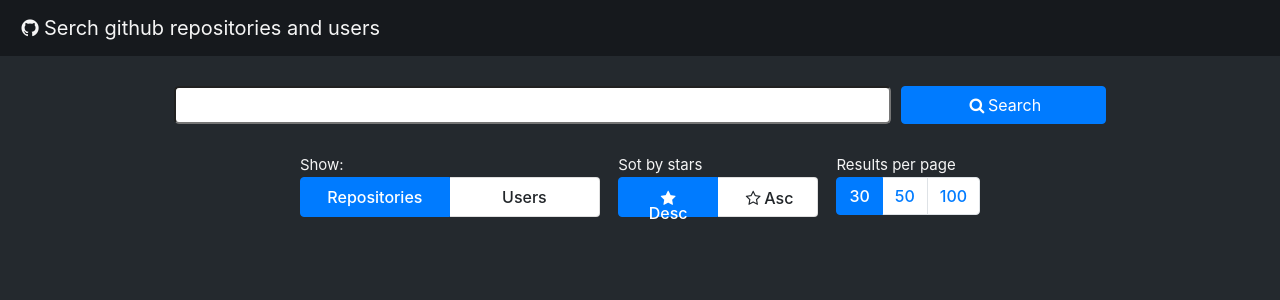
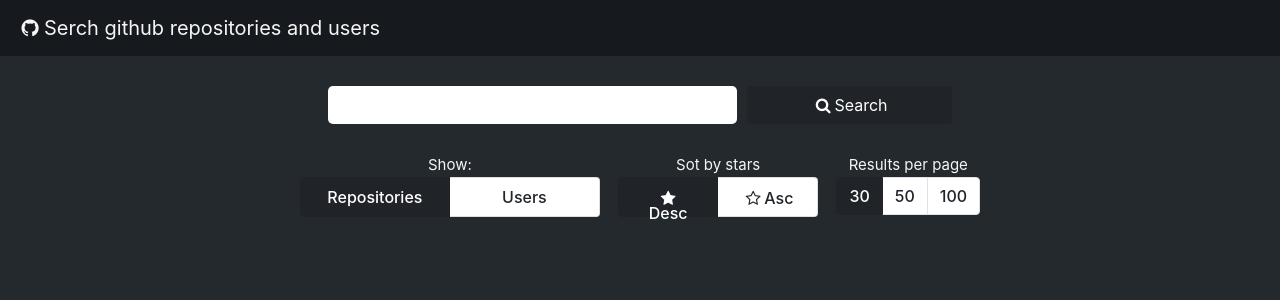
Before and after one commit to rpask00/gitsearch, a React (Create React App) app: page /search in a window 1280 px wide. Shown: the top 300 px of the page. Built offline with nearby package versions, Linux system fonts and the light colour scheme.

Commit message:
primary color change

```diff
--- a/src/components/repositoryScreen.tsx
+++ b/src/components/repositoryScreen.tsx
@@ -36,7 +36,7 @@ class RepositoryScreen extends React.Component<RepositoryScreenProps, Repository
         const { repository, repositoryCommits } = this.state
         if (!repository) return <h1 className='not-found'> Repository not found..</h1>
 
-        let commits = repositoryCommits ? repositoryCommits.map(commit => <Commit key={commit.sha} commit={commit.commit}></Commit>) : []
+        let commits = repositoryCommits ? repositoryCommits.map(commit => <CommitComponent key={commit.sha} commit={commit.commit}></CommitComponent>) : []
 
         return (
             <div className="repository-box">
@@ -77,7 +77,7 @@ interface Commit {
     }
 }
 
-export const Commit: FC<{ commit: Commit }> = ({ commit }) => {
+export const CommitComponent: FC<{ commit: Commit }> = ({ commit }) => {
     let date = new Date(commit.committer.date).toLocaleDateString()
     return (<div className='commit'>
         <h1 className='committer-name'><span className="label">Commiter:</span> {commit.committer.name}</h1>
--- a/src/index.css
+++ b/src/index.scss
@@ -11,6 +11,10 @@ body {
   background-color: rgb(22, 25, 29);
 }
 
+$primary: rgb(32, 36, 41);
+
+@import "node_modules/bootstrap/scss/bootstrap.scss";
+
 .navbar-brand,
 .navbar-brand:hover {
   color: whitesmoke;
--- a/src/index.tsx
+++ b/src/index.tsx
@@ -1,8 +1,7 @@
 import React from 'react';
 import ReactDOM from 'react-dom';
-import './index.css';
+import './index.scss';
 import App from './App';
-import 'bootstrap/dist/css/bootstrap.min.css';
 import './styles/fontello/css/fontello.css'
 import { BrowserRouter } from 'react-router-dom'
 
--- a/src/styles/repositoryScreen.css
+++ b/src/styles/repositoryScreen.css
@@ -2,7 +2,7 @@
     width: 50%;
     display: flex;
     flex-direction: column;
-    margin: 50px auto 50px auto;
+    margin: 10px auto 50px auto;
     align-items: center;
 }
 
@@ -17,9 +17,6 @@
     text-align: center;
 }
 
-.userbox h1 a{
-    display: block;
-}
 
 .not-found{
     margin-top: 30px;
--- a/src/styles/searchScreen.css
+++ b/src/styles/searchScreen.css
@@ -28,7 +28,9 @@
 
 .searchbar-input {
     border-radius: 5px;
-    width: 70%;
+    border: none;
+    width: 40%;
+    outline: none;
     padding: 5px;
 }
 
@@ -79,6 +81,7 @@ ul.sortmode {
 .filter label {
     margin: 0;
     font-size: 15px;
+    text-align: center;
     color: whitesmoke;
 }
 
@@ -86,23 +89,22 @@ ul.sortmode {
     margin: 0;
 }
 
- .page-item{
+.page-item {
     cursor: pointer;
 }
-
- .badge{background-color: rgb(72, 72, 72);}
-.Kotlin{background-color: rgb(118, 76, 0);}
-.JavaScript{background-color: rgb(151, 158, 10);}
-.Python{background-color: rgb(7, 89, 165);}
-.HTML{background-color: rgb(189, 69, 14);}
-.CSS{background-color: rgb(69, 0, 118);}
-.Java{background-color: rgb(169, 112, 6);}
-.PHP{background-color: rgb(37, 4, 128);}
-.Kotlin{background-color: rgb(118, 76, 0);}
-.TypeScript{background-color: rgb(25, 240, 236);}
-.Ruby{background-color: rgb(238, 3, 3);}
-.R{background-color: rgb(62, 88, 194);}
-.Rust{background-color: rgb(106, 54, 26);}
+.badge {background-color: rgb(72, 72, 72);}
+.Kotlin {background-color: rgb(118, 76, 0);}
+.JavaScript {background-color: rgb(151, 158, 10);}
+.Python {background-color: rgb(7, 89, 165);}
+.HTML {background-color: rgb(189, 69, 14);}
+.CSS {background-color: rgb(69, 0, 118);}
+.Java {background-color: rgb(169, 112, 6);}
+.PHP {background-color: rgb(37, 4, 128);}
+.Kotlin {background-color: rgb(118, 76, 0);}
+.TypeScript {background-color: rgb(25, 240, 236);}
+.Ruby {background-color: rgb(238, 3, 3);}
+.R {background-color: rgb(62, 88, 194);}
+.Rust {background-color: rgb(106, 54, 26);}
 
 @media screen and (max-width: 900px) {
 
@@ -110,6 +112,7 @@ ul.sortmode {
         justify-content: center;
         width: 100%;
     }
+
 
     .mods ul {
         font-size: 12px;
```
Also changed, not shown: 1 other file (tests, documents, lock files or other folders).
